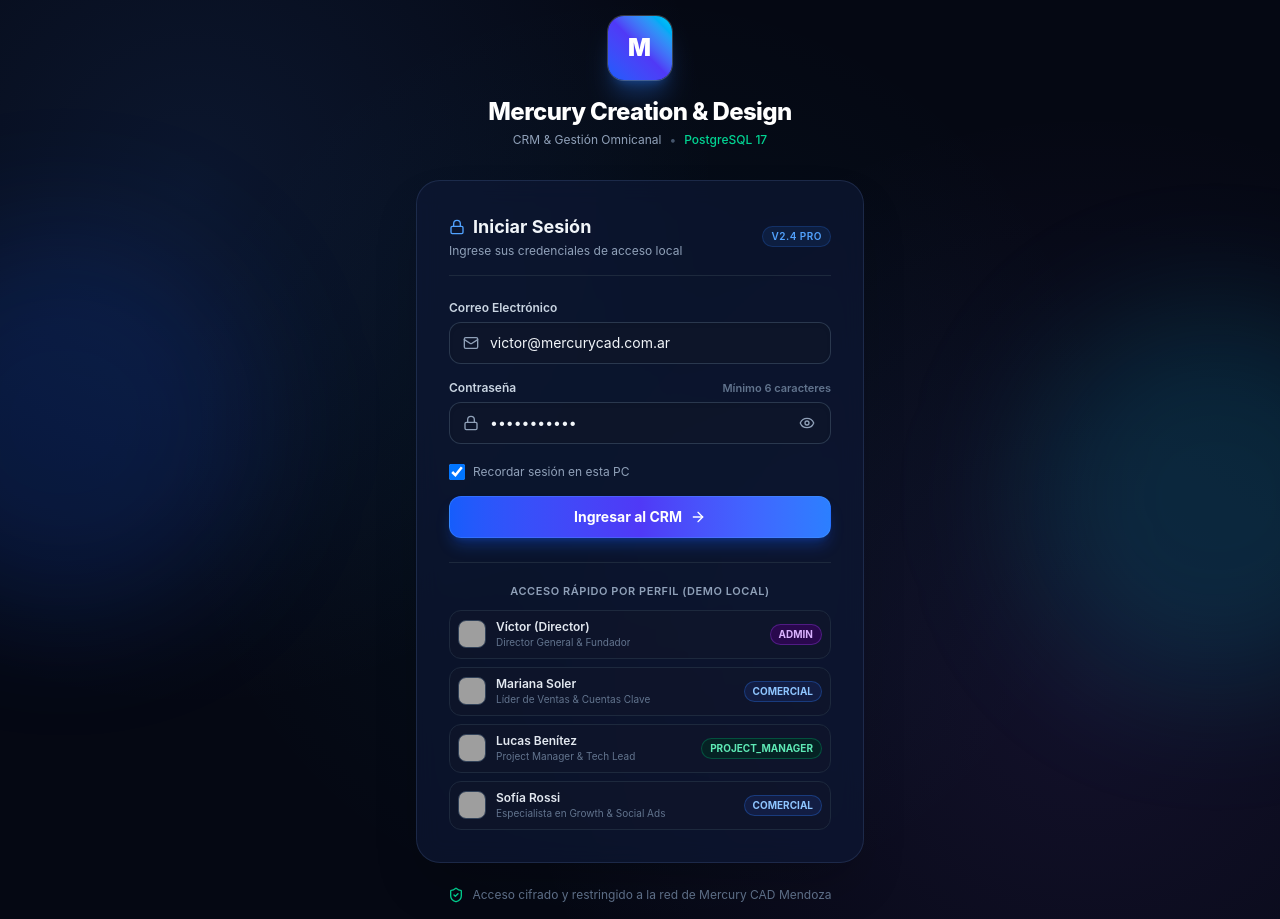
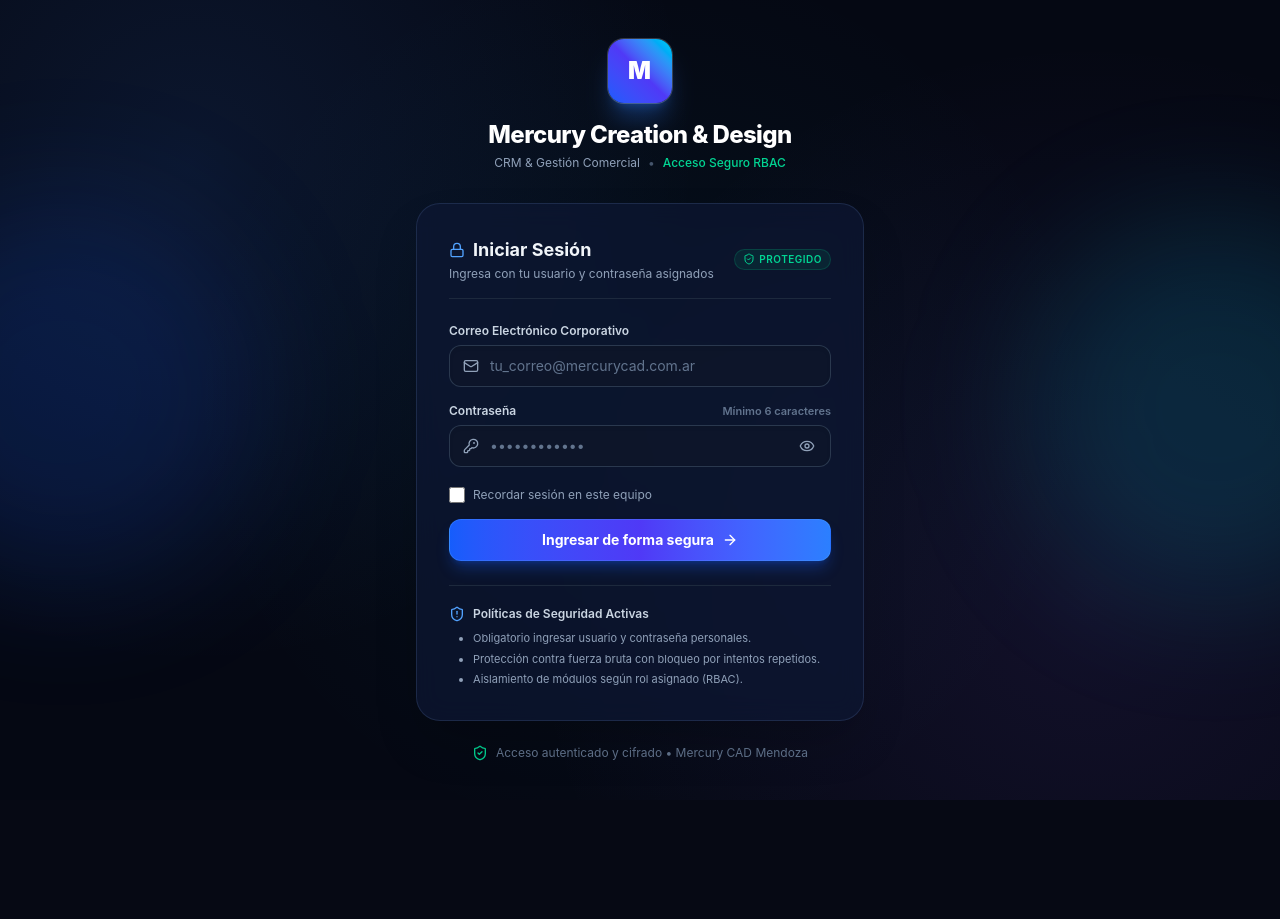
Before and after one commit to vgomezmza/mercury-cmr, a Next.js app: page / in a window 1280 px wide. After the commit the page ends 800 px from the top, so only its background shows below. Built offline with nearby package versions, Linux system fonts and the light colour scheme; grey boxes are pictures that could not be loaded.

Commit message:
security: blindar login obligatorio con usuario y clave, proteccion fuerza bruta y gestion de contrasenas

```diff
--- a/src/app/page.tsx
+++ b/src/app/page.tsx
@@ -7,7 +7,6 @@ import { SocialHub } from "../components/SocialHub";
 import { QuoteCalculator } from "../components/QuoteCalculator";
 import { RetainersProjects } from "../components/RetainersProjects";
 import { NewLeadModal } from "../components/NewLeadModal";
-import { SocialSimulatorModal } from "../components/SocialSimulatorModal";
 import { LeadDetailModal } from "../components/LeadDetailModal";
 import { ProspectsDirectory } from "../components/ProspectsDirectory";
 import { ChannelSettings } from "../components/ChannelSettings";
@@ -80,7 +79,14 @@ export default function Home() {
     setCurrentUser(user);
     if (remember) {
       try {
-        localStorage.setItem("mercurycad_active_user", JSON.stringify(user));
+        const { password: _, ...safeUser } = user;
+        localStorage.setItem("mercurycad_active_user", JSON.stringify(safeUser));
+      } catch (e) {
+        console.error(e);
+      }
+    } else {
+      try {
+        localStorage.removeItem("mercurycad_active_user");
       } catch (e) {
         console.error(e);
       }
@@ -127,7 +133,6 @@ export default function Home() {
 
   // Modals states
   const [isNewLeadOpen, setIsNewLeadOpen] = useState(false);
-  const [isSocialSimulatorOpen, setIsSocialSimulatorOpen] = useState(false);
   const [selectedLead, setSelectedLead] = useState<Lead | null>(null);
 
   // Toast notification state
@@ -151,8 +156,18 @@ export default function Home() {
       prev.map((u) => (u.id === updatedUser.id ? updatedUser : u))
     );
     if (currentUser?.id === updatedUser.id) {
+      if (!updatedUser.activo) {
+        handleLogout();
+        showToast("Tu cuenta ha sido deshabilitada por la Dirección.");
+        return;
+      }
       setCurrentUser(updatedUser);
-      localStorage.setItem("mercurycad_active_user", JSON.stringify(updatedUser));
+      try {
+        const { password: _, ...safeUser } = updatedUser;
+        localStorage.setItem("mercurycad_active_user", JSON.stringify(safeUser));
+      } catch (e) {
+        console.error(e);
+      }
     }
   };
 
@@ -226,17 +241,6 @@ export default function Home() {
       )
     );
     showToast("Respuesta oficial registrada y enviada al canal del cliente.");
-  };
-
-  // Simulator hook
-  const handleSimulatedEvent = (interaction: SocialInteraction, lead?: Lead) => {
-    setSocialFeed((prev) => [interaction, ...prev]);
-    if (lead) {
-      setLeads((prev) => [lead, ...prev]);
-      showToast(`¡Nuevo webhook recibido de ${interaction.plataforma}! Lead registrado.`);
-    } else {
-      showToast(`¡Nueva consulta detectada en ${interaction.plataforma}!`);
-    }
   };
 
   // If session is checking or no authenticated user, show login screen
@@ -337,7 +341,6 @@ export default function Home() {
       {/* Main Header with User Profile Badge & Logout */}
       <Header
         onOpenNewLead={() => setIsNewLeadOpen(true)}
-        onOpenSocialSimulator={() => setIsSocialSimulatorOpen(true)}
         searchQuery={searchQuery}
         setSearchQuery={setSearchQuery}
         leadsCount={leads.length}
@@ -472,12 +475,6 @@ export default function Home() {
         onSaveLead={handleSaveNewLead}
       />
 
-      <SocialSimulatorModal
-        isOpen={isSocialSimulatorOpen}
-        onClose={() => setIsSocialSimulatorOpen(false)}
-        onSimulate={handleSimulatedEvent}
-      />
-
       <LeadDetailModal
         lead={selectedLead}
         onClose={() => setSelectedLead(null)}
--- a/src/components/LoginScreen.tsx
+++ b/src/components/LoginScreen.tsx
@@ -1,6 +1,6 @@
 "use client";
 
-import React, { useState } from "react";
+import React, { useState, useEffect } from "react";
 import { User } from "../types/crm";
 import {
   ShieldCheck,
@@ -8,13 +8,11 @@ import {
   Mail,
   Eye,
   EyeOff,
-  Sparkles,
   ArrowRight,
-  UserCheck,
-  Briefcase,
-  Layers,
   AlertCircle,
-  CheckCircle2,
+  Clock,
+  KeyRound,
+  ShieldAlert,
 } from "lucide-react";
 
 interface LoginScreenProps {
@@ -22,54 +20,91 @@ interface LoginScreenProps {
   onLogin: (user: User, remember: boolean) => void;
 }
 
+const MAX_FAILED_ATTEMPTS = 5;
+const LOCKOUT_SECONDS = 30;
+
 export const LoginScreen: React.FC<LoginScreenProps> = ({ users, onLogin }) => {
-  const [email, setEmail] = useState("victor@mercurycad.com.ar");
-  const [password, setPassword] = useState("mercury2026");
+  const [email, setEmail] = useState("");
+  const [password, setPassword] = useState("");
   const [showPassword, setShowPassword] = useState(false);
-  const [rememberMe, setRememberMe] = useState(true);
+  const [rememberMe, setRememberMe] = useState(false);
   const [errorMessage, setErrorMessage] = useState<string | null>(null);
   const [loading, setLoading] = useState(false);
 
+  // Brute force protection
+  const [failedAttempts, setFailedAttempts] = useState(0);
+  const [lockoutRemaining, setLockoutRemaining] = useState(0);
+
+  useEffect(() => {
+    if (lockoutRemaining <= 0) return;
+    const interval = setInterval(() => {
+      setLockoutRemaining((prev) => {
+        if (prev <= 1) {
+          setFailedAttempts(0);
+          return 0;
+        }
+        return prev - 1;
+      });
+    }, 1000);
+
+    return () => clearInterval(interval);
+  }, [lockoutRemaining]);
+
   const handleSubmit = (e: React.FormEvent) => {
     e.preventDefault();
+    if (lockoutRemaining > 0) return;
+
     setErrorMessage(null);
     setLoading(true);
 
     setTimeout(() => {
+      const cleanEmail = email.toLowerCase().trim();
       const foundUser = users.find(
-        (u) => u.email.toLowerCase().trim() === email.toLowerCase().trim()
+        (u) => u.email.toLowerCase().trim() === cleanEmail
       );
 
+      // Validate email exists
       if (!foundUser) {
-        setErrorMessage("No existe ningún usuario registrado con este correo.");
+        handleFailedAttempt("Correo o contraseña incorrectos. Verifique sus credenciales.");
+        return;
+      }
+
+      // Check user active status
+      if (!foundUser.activo) {
+        setErrorMessage("Este usuario se encuentra deshabilitado por la Dirección.");
         setLoading(false);
         return;
       }
 
-      if (!foundUser.activo) {
-        setErrorMessage("Este usuario se encuentra deshabilitado por el Administrador.");
-        setLoading(false);
-        return;
-      }
-
-      // Check password (simple comparison for local CRM or demo)
-      if (foundUser.password && foundUser.password !== password) {
-        setErrorMessage("Contraseña incorrecta. Verifique sus datos.");
-        setLoading(false);
+      // Strict password validation
+      if (!foundUser.password || foundUser.password !== password) {
+        handleFailedAttempt("Correo o contraseña incorrectos. Verifique sus credenciales.");
         return;
       }
 
       // Success
+      setFailedAttempts(0);
       setLoading(false);
       onLogin(foundUser, rememberMe);
-    }, 300);
+    }, 350);
   };
 
-  const handleQuickLogin = (quickUser: User) => {
-    setEmail(quickUser.email);
-    setPassword(quickUser.password || "mercury2026");
-    setErrorMessage(null);
-    onLogin(quickUser, true);
+  const handleFailedAttempt = (msg: string) => {
+    const nextAttempts = failedAttempts + 1;
+    setFailedAttempts(nextAttempts);
+    setLoading(false);
+
+    if (nextAttempts >= MAX_FAILED_ATTEMPTS) {
+      setLockoutRemaining(LOCKOUT_SECONDS);
+      setErrorMessage(
+        `Demasiados intentos fallidos. Acceso bloqueado temporalmente por ${LOCKOUT_SECONDS} segundos por razones de seguridad.`
+      );
+    } else {
+      const remaining = MAX_FAILED_ATTEMPTS - nextAttempts;
+      setErrorMessage(
+        `${msg} (${remaining} intento${remaining > 1 ? "s" : ""} restante${remaining > 1 ? "s" : ""} antes del bloqueo temporal).`
+      );
+    }
   };
 
   return (
@@ -88,9 +123,9 @@ export const LoginScreen: React.FC<LoginScreenProps> = ({ users, onLogin }) => {
             Mercury Creation & Design
           </h1>
           <p className="text-xs text-slate-400 mt-1 flex items-center justify-center gap-2">
-            <span>CRM & Gestión Omnicanal</span>
+            <span>CRM & Gestión Comercial</span>
             <span className="text-slate-600">•</span>
-            <span className="text-emerald-400 font-medium">PostgreSQL 17</span>
+            <span className="text-emerald-400 font-medium">Acceso Seguro RBAC</span>
           </p>
         </div>
 
@@ -103,35 +138,48 @@ export const LoginScreen: React.FC<LoginScreenProps> = ({ users, onLogin }) => {
                 Iniciar Sesión
               </h2>
               <p className="text-xs text-slate-400 mt-0.5">
-                Ingrese sus credenciales de acceso local
+                Ingresa con tu usuario y contraseña asignados
               </p>
             </div>
-            <span className="text-[10px] font-semibold uppercase tracking-wider px-2 py-0.5 rounded-full bg-blue-500/10 text-blue-400 border border-blue-500/20">
-              v2.4 Pro
+            <span className="text-[10px] font-semibold uppercase tracking-wider px-2 py-0.5 rounded-full bg-emerald-500/10 text-emerald-400 border border-emerald-500/20 flex items-center gap-1">
+              <ShieldCheck className="w-3 h-3" />
+              Protegido
             </span>
           </div>
 
           {errorMessage && (
-            <div className="mb-5 p-3 rounded-xl bg-red-950/50 border border-red-500/40 text-red-200 text-xs flex items-center gap-2.5 animate-in fade-in duration-200">
-              <AlertCircle className="w-4 h-4 text-red-400 shrink-0" />
+            <div className="mb-5 p-3 rounded-xl bg-red-950/50 border border-red-500/40 text-red-200 text-xs flex items-start gap-2.5 animate-in fade-in duration-200">
+              <AlertCircle className="w-4 h-4 text-red-400 shrink-0 mt-0.5" />
               <span>{errorMessage}</span>
+            </div>
+          )}
+
+          {lockoutRemaining > 0 && (
+            <div className="mb-5 p-3 rounded-xl bg-amber-950/40 border border-amber-500/40 text-amber-200 text-xs flex items-center gap-2.5">
+              <Clock className="w-4 h-4 text-amber-400 shrink-0 animate-spin" />
+              <span>
+                Bloqueo de seguridad activo: Reintenta en{" "}
+                <strong>{lockoutRemaining} segundos</strong>.
+              </span>
             </div>
           )}
 
           <form onSubmit={handleSubmit} className="space-y-4">
             <div>
               <label className="block text-xs font-semibold text-slate-300 mb-1.5">
-                Correo Electrónico
+                Correo Electrónico Corporativo
               </label>
               <div className="relative">
                 <Mail className="w-4 h-4 text-slate-400 absolute left-3.5 top-1/2 -translate-y-1/2" />
                 <input
                   type="email"
                   required
+                  disabled={lockoutRemaining > 0}
                   value={email}
                   onChange={(e) => setEmail(e.target.value)}
-                  placeholder="ejemplo@mercurycad.com.ar"
-                  className="w-full bg-slate-900/90 border border-slate-700/80 focus:border-blue-500 focus:ring-1 focus:ring-blue-500/50 rounded-xl pl-10 pr-4 py-2.5 text-sm text-slate-100 placeholder-slate-500 outline-none transition-all shadow-inner"
+                  placeholder="tu_correo@mercurycad.com.ar"
+                  className="w-full bg-slate-900/90 border border-slate-700/80 focus:border-blue-500 focus:ring-1 focus:ring-blue-500/50 rounded-xl pl-10 pr-4 py-2.5 text-sm text-slate-100 placeholder-slate-500 outline-none transition-all shadow-inner disabled:opacity-50"
+                  autoComplete="username"
                 />
               </div>
             </div>
@@ -142,19 +190,22 @@ export const LoginScreen: React.FC<LoginScreenProps> = ({ users, onLogin }) => {
                 <span className="text-[11px] text-slate-500">Mínimo 6 caracteres</span>
               </label>
               <div className="relative">
-                <Lock className="w-4 h-4 text-slate-400 absolute left-3.5 top-1/2 -translate-y-1/2" />
+                <KeyRound className="w-4 h-4 text-slate-400 absolute left-3.5 top-1/2 -translate-y-1/2" />
                 <input
                   type={showPassword ? "text" : "password"}
                   required
+                  disabled={lockoutRemaining > 0}
                   value={password}
                   onChange={(e) => setPassword(e.target.value)}
-                  placeholder="••••••••"
-                  className="w-full bg-slate-900/90 border border-slate-700/80 focus:border-blue-500 focus:ring-1 focus:ring-blue-500/50 rounded-xl pl-10 pr-11 py-2.5 text-sm text-slate-100 placeholder-slate-500 outline-none transition-all shadow-inner"
+                  placeholder="••••••••••••"
+                  className="w-full bg-slate-900/90 border border-slate-700/80 focus:border-blue-500 focus:ring-1 focus:ring-blue-500/50 rounded-xl pl-10 pr-11 py-2.5 text-sm text-slate-100 placeholder-slate-500 outline-none transition-all shadow-inner disabled:opacity-50"
+                  autoComplete="current-password"
                 />
                 <button
                   type="button"
                   onClick={() => setShowPassword(!showPassword)}
                   className="absolute right-3 top-1/2 -translate-y-1/2 text-slate-400 hover:text-slate-200 transition-colors p-1"
+                  tabIndex={-1}
                 >
                   {showPassword ? (
                     <EyeOff className="w-4 h-4" />
@@ -170,90 +221,48 @@ export const LoginScreen: React.FC<LoginScreenProps> = ({ users, onLogin }) => {
                 <input
                   type="checkbox"
                   checked={rememberMe}
+                  disabled={lockoutRemaining > 0}
                   onChange={(e) => setRememberMe(e.target.checked)}
                   className="rounded border-slate-700 bg-slate-900 text-blue-600 focus:ring-blue-500/40 w-4 h-4"
                 />
-                <span>Recordar sesión en esta PC</span>
+                <span>Recordar sesión en este equipo</span>
               </label>
             </div>
 
             <button
               type="submit"
-              disabled={loading}
-              className="w-full py-2.5 px-4 rounded-xl text-sm font-bold text-white bg-gradient-to-r from-blue-600 via-indigo-600 to-blue-500 hover:from-blue-500 hover:to-indigo-500 shadow-lg shadow-blue-600/30 hover:shadow-blue-600/50 border border-blue-400/30 transition-all flex items-center justify-center gap-2 active:scale-[0.99] disabled:opacity-50"
+              disabled={loading || lockoutRemaining > 0}
+              className="w-full py-2.5 px-4 rounded-xl text-sm font-bold text-white bg-gradient-to-r from-blue-600 via-indigo-600 to-blue-500 hover:from-blue-500 hover:to-indigo-500 shadow-lg shadow-blue-600/30 hover:shadow-blue-600/50 border border-blue-400/30 transition-all flex items-center justify-center gap-2 active:scale-[0.99] disabled:opacity-50 cursor-pointer"
             >
               {loading ? (
                 <span className="inline-block w-4 h-4 border-2 border-white border-t-transparent rounded-full animate-spin" />
               ) : (
                 <>
-                  <span>Ingresar al CRM</span>
+                  <span>Ingresar de forma segura</span>
                   <ArrowRight className="w-4 h-4" />
                 </>
               )}
             </button>
           </form>
 
-          {/* Quick Demo Access (1-click profiles) */}
-          <div className="mt-6 pt-5 border-t border-slate-800">
-            <p className="text-[11px] font-semibold text-slate-400 uppercase tracking-wider mb-2.5 text-center">
-              Acceso Rápido por Perfil (Demo Local)
-            </p>
-            <div className="grid grid-cols-1 gap-2">
-              {users.map((u) => {
-                const isDirector = u.rol === "ADMIN";
-                const isComercial = u.rol === "COMERCIAL";
-                return (
-                  <button
-                    key={u.id}
-                    type="button"
-                    onClick={() => handleQuickLogin(u)}
-                    className="w-full p-2 rounded-xl bg-slate-900/60 hover:bg-slate-800/80 border border-slate-800 hover:border-slate-700 flex items-center justify-between text-left transition-all group"
-                  >
-                    <div className="flex items-center gap-2.5">
-                      <div className="w-7 h-7 rounded-lg overflow-hidden border border-slate-700 bg-slate-800 shrink-0">
-                        {u.avatarUrl ? (
-                          <img
-                            src={u.avatarUrl}
-                            alt={u.nombre}
-                            className="w-full h-full object-cover"
-                          />
-                        ) : (
-                          <div className="w-full h-full flex items-center justify-center text-xs font-bold text-white">
-                            {u.nombre.charAt(0)}
-                          </div>
-                        )}
-                      </div>
-                      <div>
-                        <div className="text-xs font-semibold text-slate-200 group-hover:text-blue-400 transition-colors">
-                          {u.nombre}
-                        </div>
-                        <div className="text-[10px] text-slate-500 truncate">
-                          {u.cargo || u.email}
-                        </div>
-                      </div>
-                    </div>
-                    <span
-                      className={`text-[10px] font-bold px-2 py-0.5 rounded-full ${
-                        isDirector
-                          ? "bg-purple-950/60 text-purple-300 border border-purple-500/30"
-                          : isComercial
-                          ? "bg-blue-950/60 text-blue-300 border border-blue-500/30"
-                          : "bg-emerald-950/60 text-emerald-300 border border-emerald-500/30"
-                      }`}
-                    >
-                      {u.rol}
-                    </span>
-                  </button>
-                );
-              })}
+          {/* Security Notice & Protocol */}
+          <div className="mt-6 pt-5 border-t border-slate-800 space-y-2">
+            <div className="flex items-center gap-2 text-xs font-semibold text-slate-300">
+              <ShieldAlert className="w-4 h-4 text-blue-400" />
+              <span>Políticas de Seguridad Activas</span>
             </div>
+            <ul className="text-[11px] text-slate-400 space-y-1 pl-6 list-disc">
+              <li>Obligatorio ingresar usuario y contraseña personales.</li>
+              <li>Protección contra fuerza bruta con bloqueo por intentos repetidos.</li>
+              <li>Aislamiento de módulos según rol asignado (RBAC).</li>
+            </ul>
           </div>
         </div>
 
         {/* Security footer banner */}
         <div className="mt-6 text-center text-xs text-slate-500 flex items-center justify-center gap-2">
           <ShieldCheck className="w-4 h-4 text-emerald-400" />
-          <span>Acceso cifrado y restringido a la red de Mercury CAD Mendoza</span>
+          <span>Acceso autenticado y cifrado • Mercury CAD Mendoza</span>
         </div>
       </div>
     </div>
```
Also changed, not shown: src/components/UserManagement.tsx (+102 -0 lines), 1 other file (tests, documents, lock files or other folders).
